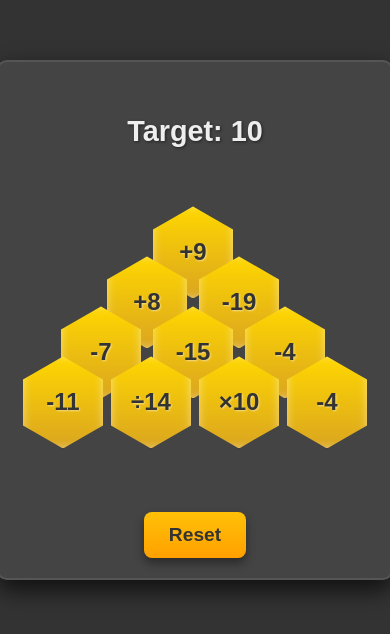
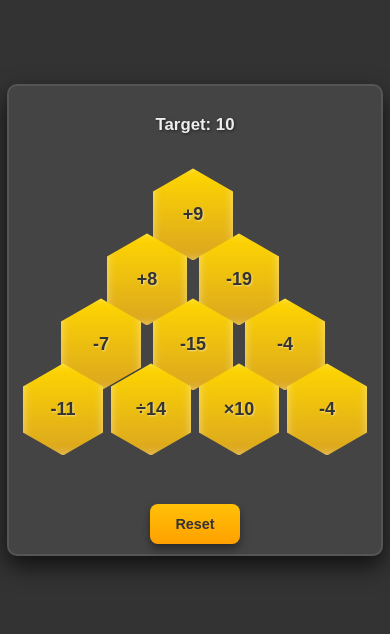
Before and after one commit to kyoko-nr/devils-calc-game, a React (Vite) app: page / in a window 390 px wide. Shown: the part 102-736 px from the top of the page. Built offline with nearby package versions, Linux system fonts and the light colour scheme.

Commit message:
responsive

```diff
--- a/src/component/Components.tsx
+++ b/src/component/Components.tsx
@@ -99,7 +99,7 @@ const generateSolvableGame = (): { buttons: Button[]; targetNumber: number } =>
   return { buttons: allButtons, targetNumber };
 };
 
-// --- Styled Components の定義 (変更なし) ---
+// --- Styled Components の定義 ---
 
 const GlobalStyle = createGlobalStyle`
   body {
@@ -112,6 +112,13 @@ const GlobalStyle = createGlobalStyle`
     min-height: 100vh;
     margin: 0;
     overflow: hidden;
+
+    @media (max-width: 768px) { // タブレット・スマートフォン向け
+      font-size: 14px; // 全体のベースフォントサイズを少し小さく
+    }
+    @media (max-width: 480px) { // スマートフォン向け
+      font-size: 12px;
+    }
   }
 `;
 
@@ -127,12 +134,16 @@ const GameContainer = styled.div`
   border: 2px solid #555;
   max-width: 600px;
   margin: auto;
-`;
 
-const Title = styled.h1`
-  color: #FFD700;
-  text-shadow: 2px 2px 5px rgba(0,0,0,0.5);
-  margin-bottom: 10px;
+  @media (max-width: 768px) {
+    padding: 15px;
+    gap: 15px;
+  }
+  @media (max-width: 480px) {
+    padding: 10px;
+    gap: 10px;
+    max-width: 95%; // スマートフォンで横幅いっぱいに広げる
+  }
 `;
 
 const TargetNumber = styled.p`
@@ -140,6 +151,13 @@ const TargetNumber = styled.p`
   font-weight: bold;
   color: #EEE;
   text-shadow: 1px 1px 3px rgba(0,0,0,0.5);
+
+  @media (max-width: 768px) {
+    font-size: 1.6em;
+  }
+  @media (max-width: 480px) {
+    font-size: 1.4em;
+  }
 `;
 
 const ButtonGrid = styled.div`
@@ -160,6 +178,13 @@ const PyramidRow = styled.div`
 
   &:not(:first-child) {
     margin-top: -30px;
+  }
+
+  @media (max-width: 480px) {
+    margin-bottom: -15px; // スマートフォン向けに余白を調整
+    &:not(:first-child) {
+      margin-top: -20px; // スマートフォン向けに余白を調整
+    }
   }
 `;
 
```
